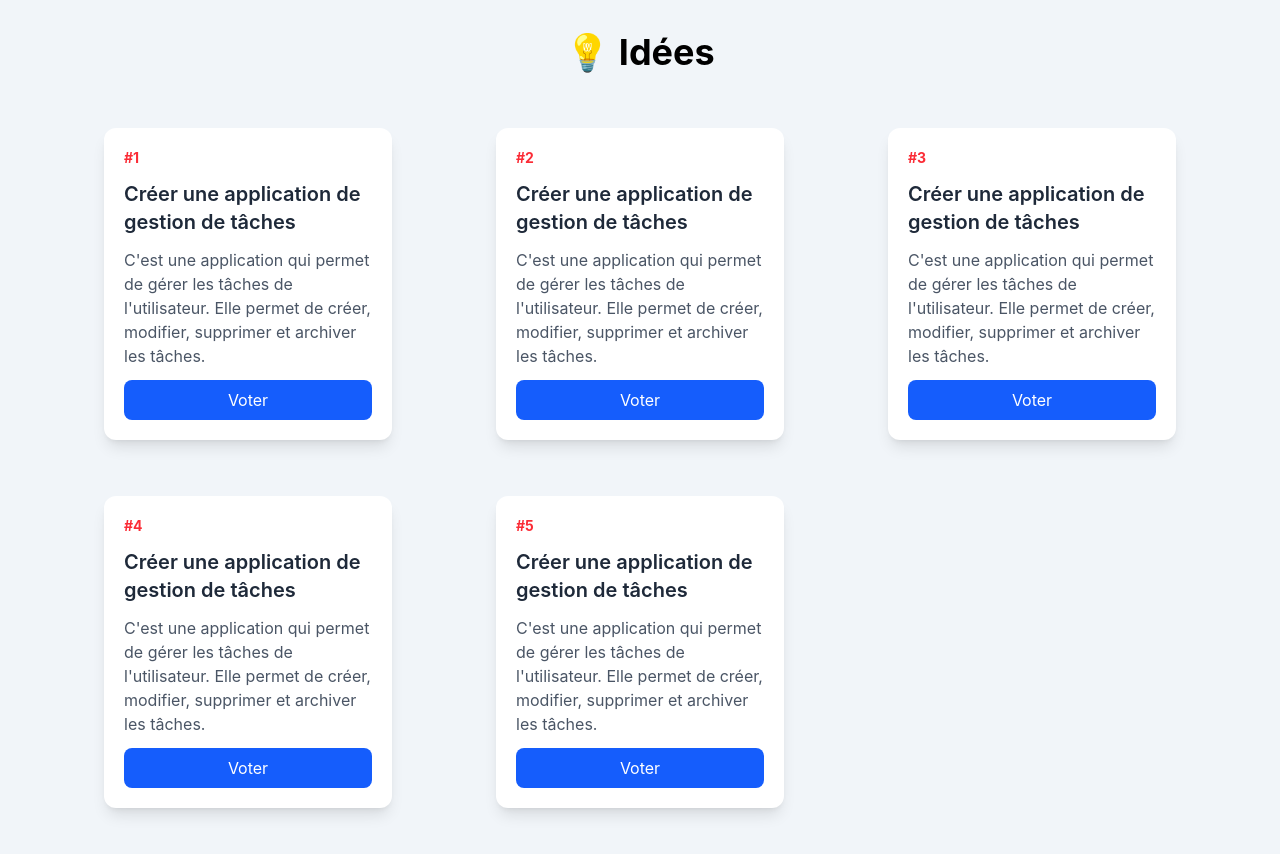
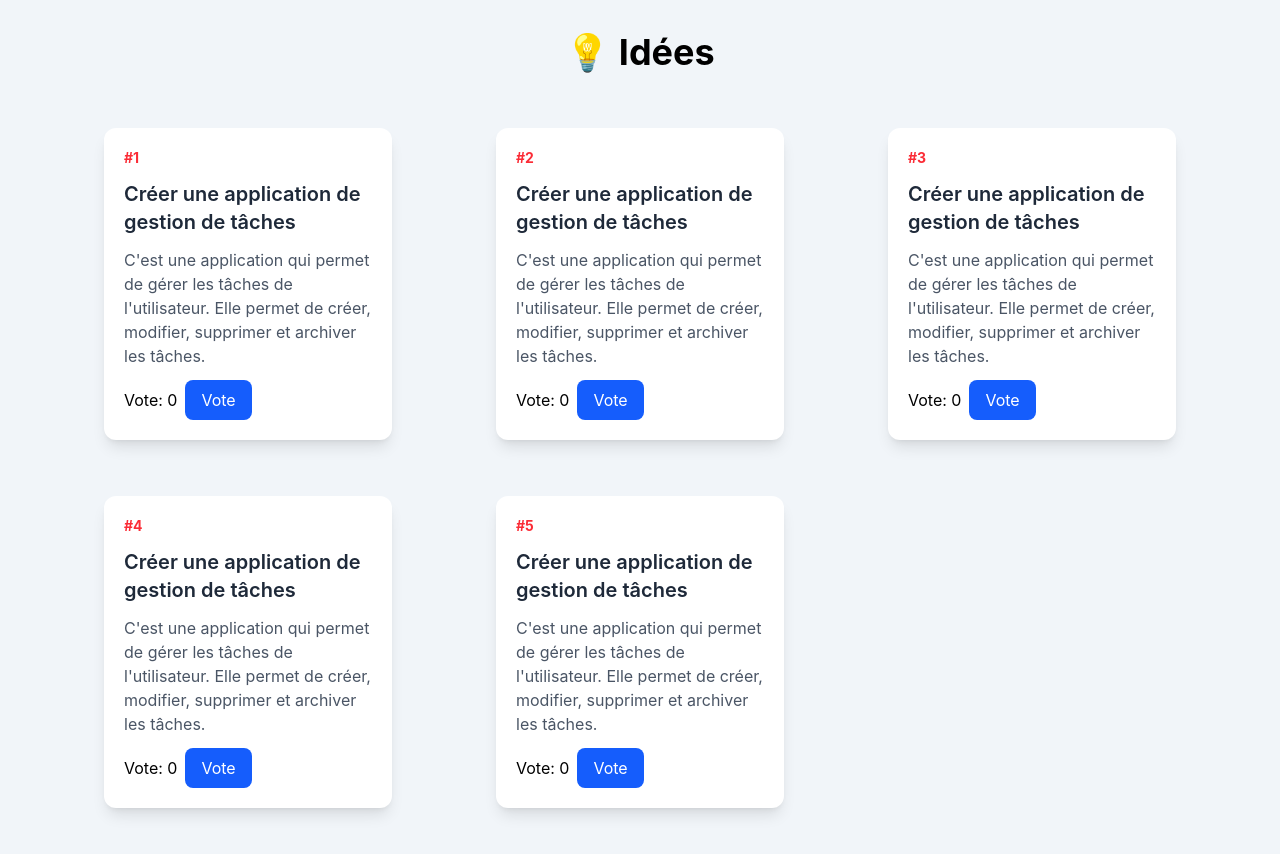
Before and after one commit to anf692/Sunu-idees-react, a React (Vite) app: page / in a window 1280 px wide. Built offline with nearby package versions, Linux system fonts and the light colour scheme.

Commit message:
Ajout de la gestion des votes dans le composant CardIdee

```diff
--- a/src/components/cardIdee.jsx
+++ b/src/components/cardIdee.jsx
@@ -1,6 +1,8 @@
 import React from "react";
+import { useState } from "react";
 
 const CardIdee = (props) => {
+  const [voter, setVoter] = useState(0);
   return (
     <div className="flex items-center justify-center p-4">
       <div className="w-72 min-h-52 rounded-xl bg-white shadow-lg p-5 flex flex-col gap-3 hover:scale-105 transition-transform">
@@ -9,13 +11,15 @@ const CardIdee = (props) => {
         <h2 className="text-xl font-semibold text-gray-800">{props.titre}</h2>
 
         <p className="text-gray-600 flex-1">{props.description}</p>
-
+       <div className="flex items-center space-x-2 ">
+         <span>Vote: {voter}</span>
         <button
-          onClick={() => alert(`Voté pour ${props.id}`)}
+          onClick={() => setVoter(voter + 1)}
           className="bg-blue-600 text-white py-2 px-4 rounded-lg hover:bg-blue-700 transition-colors"
         >
-          Voter
+          Vote
         </button>
+       </div>
       </div>
     </div>
   );
```
Also changed, not shown: src/App.jsx (line endings or trailing spaces).
